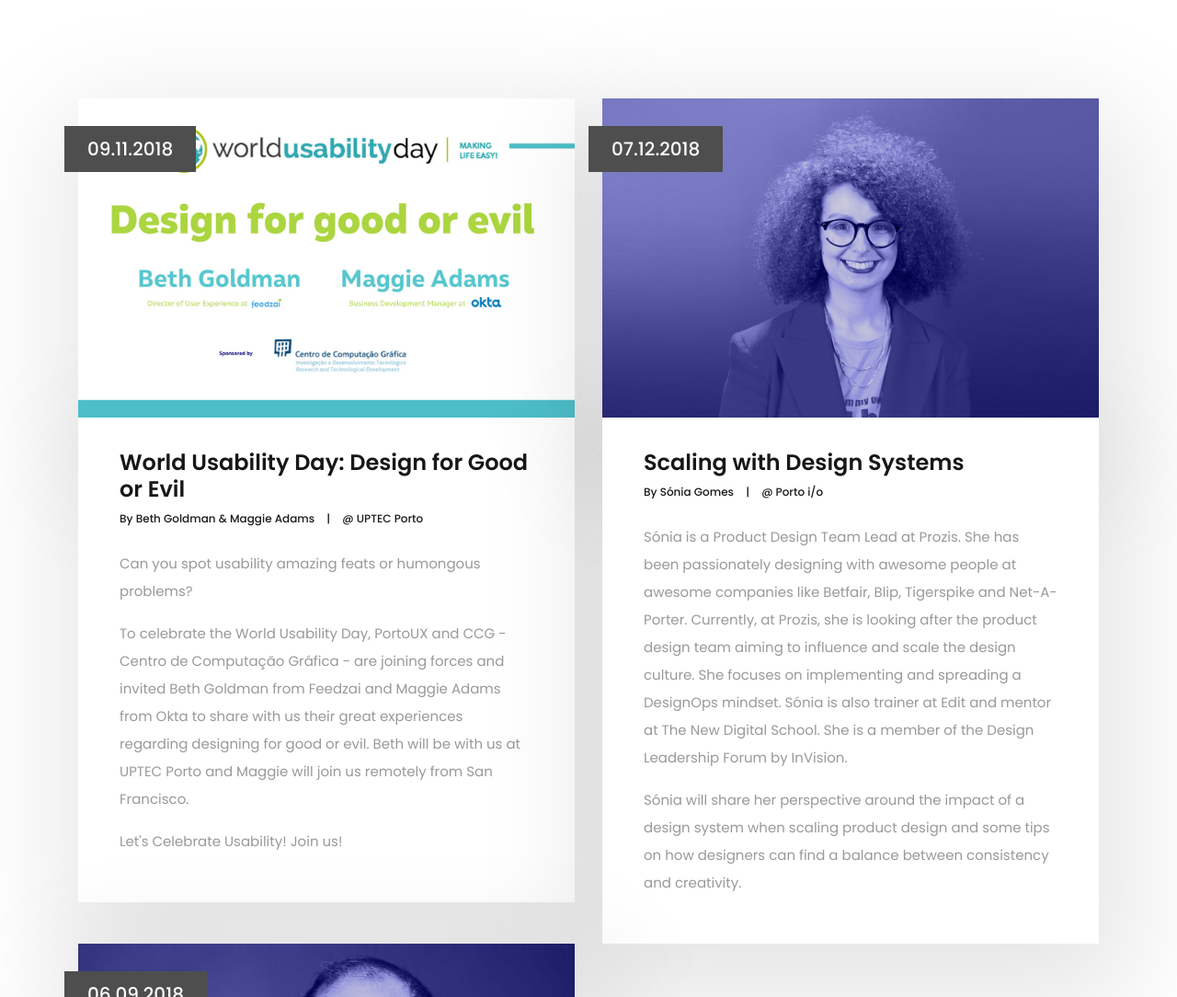
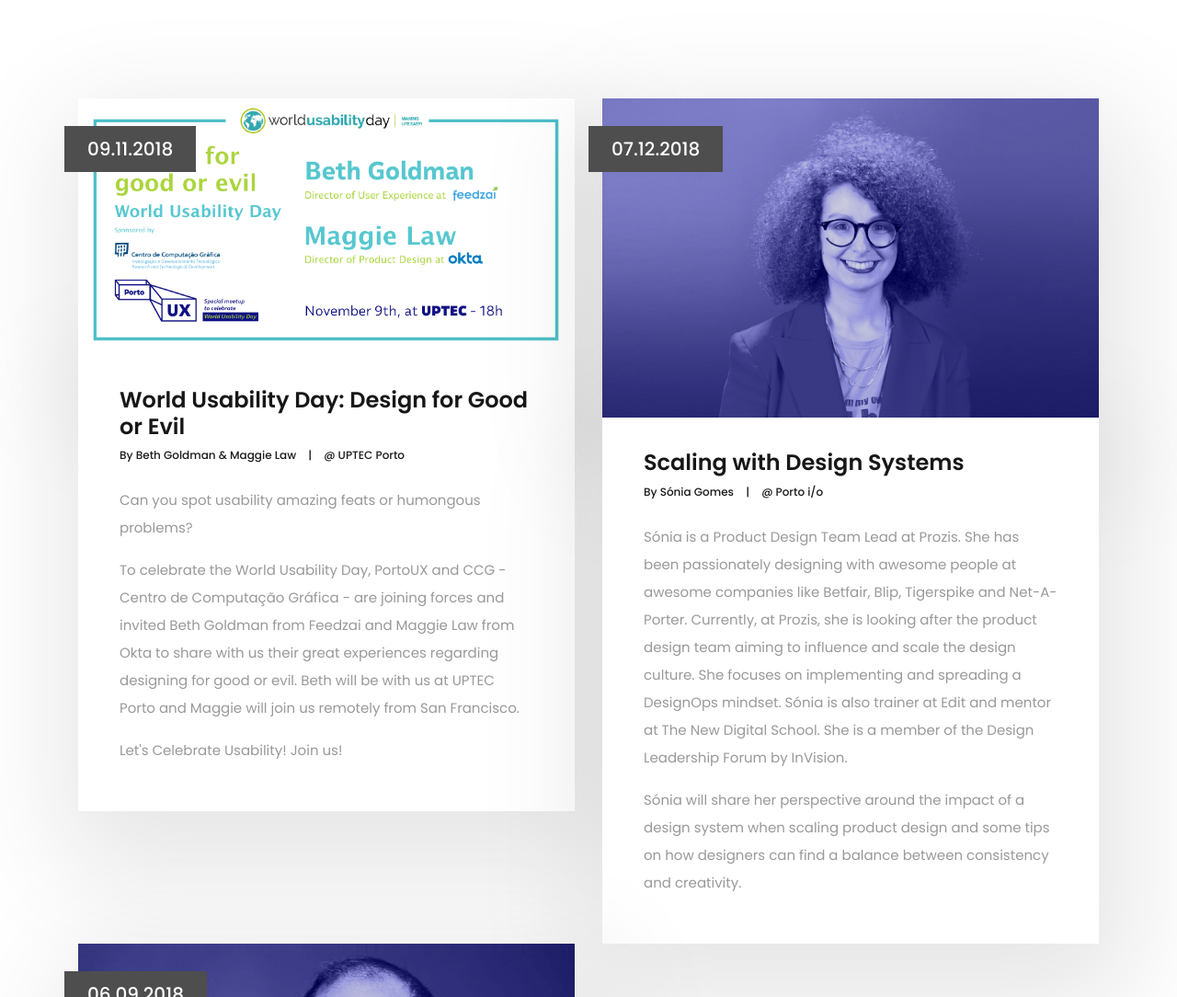
Before and after one commit to LizLarez/Designathon, a plain HTML site: page index.html in a window 1280 px wide. Shown: the part 1271-2355 px from the top of the page at 92% size. Drawn offline with Linux system fonts and the light colour scheme.

Commit message:
WUD new photo and name Law

```diff
--- a/index.html
+++ b/index.html
@@ -148,7 +148,7 @@
 
 					  <div class="col-12 col-md-6">
                             <figure class="featured-image">
-                                <a href="#"> <img src="images/banner_site_-_world_usability_day.jpg" > </a>
+                                <a href="#"> <img src="images/wud_portopux_1.png" > </a>
                             </figure><!-- featured-image -->
 
                             <div class="box-link-date">
@@ -162,14 +162,14 @@
                                     </div><!-- entry-header -->
 
                                     <div class="entry-meta">
-                                        <span class="author-name"><a href="#"> By Beth Goldman &amp; Maggie Adams</a></span>
+                                        <span class="author-name"><a href="#"> By Beth Goldman &amp; Maggie Law</a></span>
                                         <span class="space">|</span>
                                         <span class="comments-count"><a href="#">@ UPTEC Porto</a></span>
                                     </div><!-- entry-meta -->
 
                                     <div class="entry-description">
                                         <p>Can you spot usability amazing feats or humongous problems?</p>
-										<p>To celebrate the World Usability Day, PortoUX and CCG - Centro de Computação Gráfica - are joining forces and invited Beth Goldman from Feedzai and Maggie Adams from Okta to share with us their great experiences regarding designing for good or evil. Beth will be with us at UPTEC Porto and Maggie will join us remotely from San Francisco.</p>
+										<p>To celebrate the World Usability Day, PortoUX and CCG - Centro de Computação Gráfica - are joining forces and invited Beth Goldman from Feedzai and Maggie Law from Okta to share with us their great experiences regarding designing for good or evil. Beth will be with us at UPTEC Porto and Maggie will join us remotely from San Francisco.</p>
 										<p>Let's Celebrate Usability! Join us!</p>
                                     </div><!-- entry-description -->
                                 </div><!-- entry-content -->
```
Also changed, not shown: images/banner_site_-_world_usability_day.jpg (deleted), images/wud_portopux_1.png (added).
